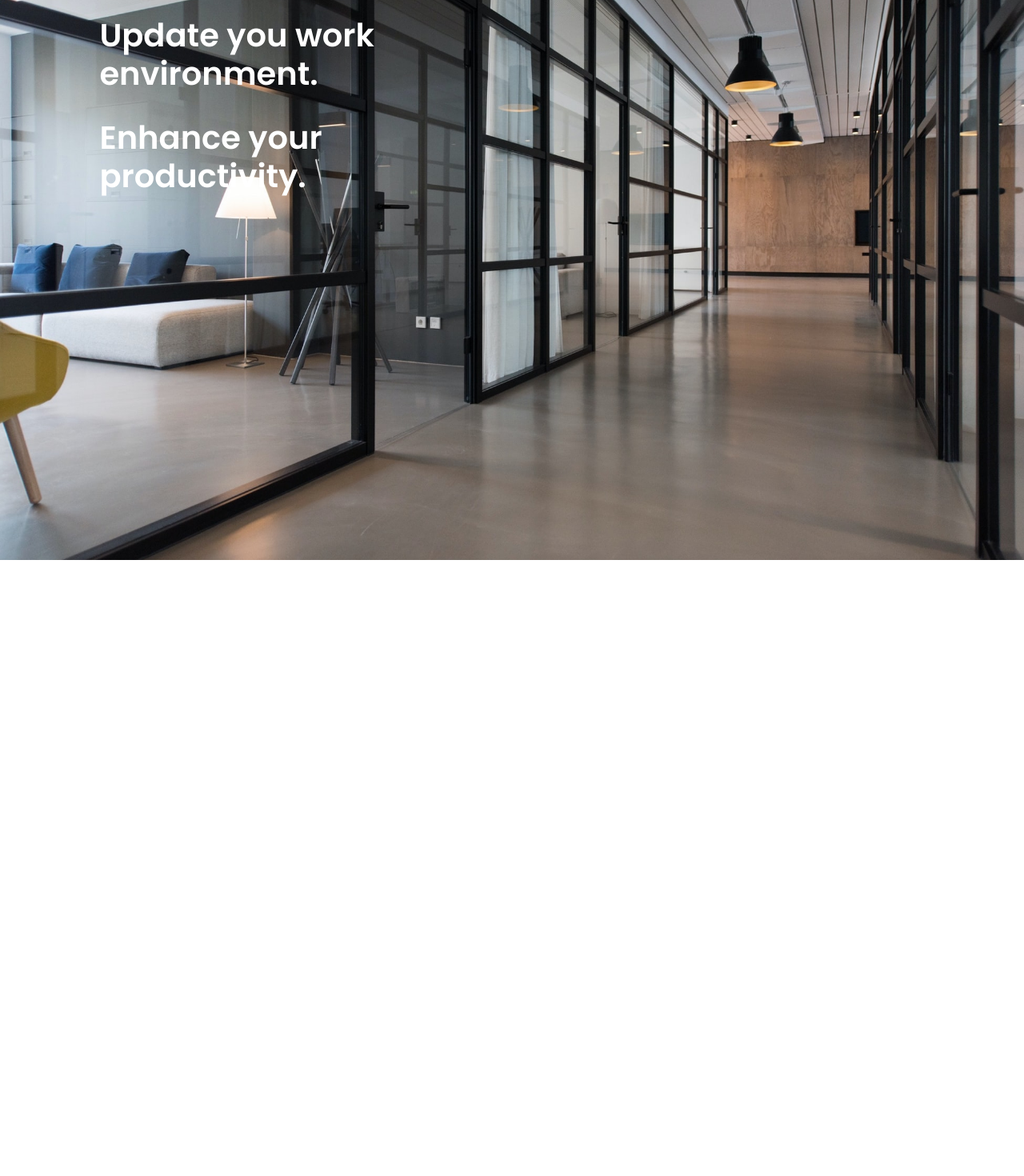
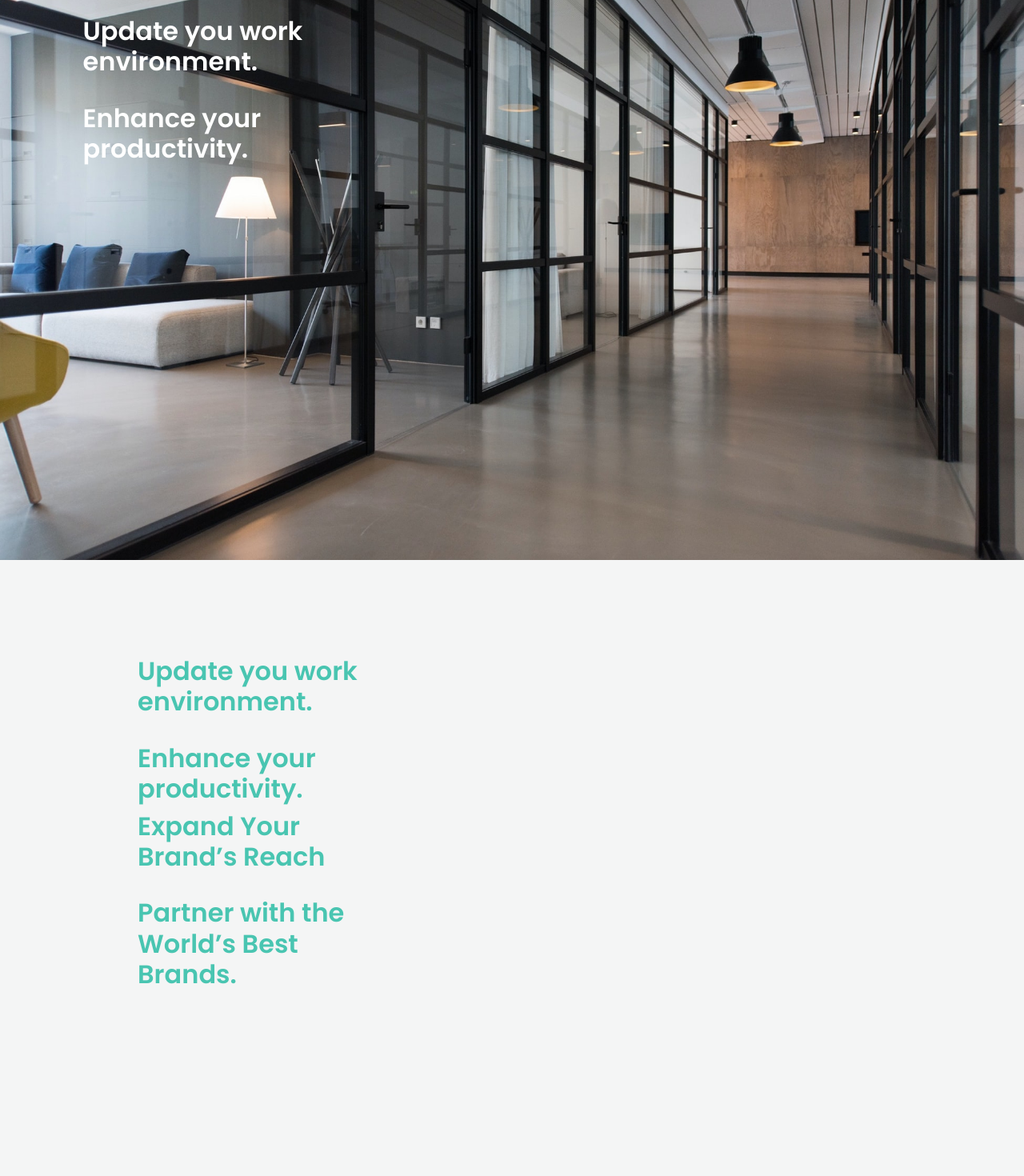
Before and after one commit to Barak-S/Tech-Lounge-v2, a React (Create React App) app: page / in a window 1280 px wide. Shown: the part 900-2370 px from the top of the page at 80% size. Before the commit the page ends 1600 px from the top, so only its background shows below. Built offline with nearby package versions, Linux system fonts and the light colour scheme.

Commit message:
added footer

```diff
--- a/src/App.js
+++ b/src/App.js
@@ -4,6 +4,7 @@ import "./App.scss";
 import Home from './Home'
 import NavBar from './NavBar'
 import { BrowserRouter as Router, Switch, Route, Link } from "react-router-dom";
+import Footer from './Footer'
 
 function App() {
 
@@ -14,6 +15,7 @@ function App() {
         <Switch>
           <Route exact path="/" component={Home} />
         </Switch>
+        <Footer/>
       </div>
     </Router>
   );
--- a/src/App.scss
+++ b/src/App.scss
@@ -2,6 +2,7 @@
 
 $blue: rgb(100,124,187);
 $black: #191919;
+$white: #F4F5F5;
 
 html,
 body {
@@ -116,5 +117,9 @@ nav.navbar.navbar-expand-lg.navbar-light{
 	background-repeat: no-repeat !important;
 	background-color: $blue;
 	background-image: url('images/office2.jpeg');
+}
 
+.collection{
+	height: 100vh;
+	background-color: $white;
 }
--- /dev/null
+++ b/src/Collection.js
@@ -0,0 +1,31 @@
+import React, { useRef, useEffect, useState } from "react";
+import { Row, Col, Card } from 'react-bootstrap';
+import { TweenMax, TweenLite, Power3 }  from 'gsap';
+import { gsap } from "gsap";
+
+const Collection = () => {
+
+  let bg = useRef(null)
+
+  return (
+    <div ref={el => (bg = el)} className="collection">
+      <div style={{position: "absolute", top: "215%"}}>
+          <Col xs={12} sm={12} md={6} lg={6} className="align-auto">
+              <h2 style={{ color: "#49C5B1", fontWeight: "600"}}>Update you work environment.</h2>
+              <br/>
+              <h2 style={{ color: "#49C5B1", fontWeight: "600"}}>Enhance your productivity.</h2>
+          </Col>
+          <Col xs={12} sm={12} md={6} lg={6} className="align-auto">
+              <h2 style={{ color: "#49C5B1", fontWeight: "600"}}>Expand Your Brand’s Reach</h2>
+              <br/>
+              <h2 style={{ color: "#49C5B1", fontWeight: "600"}}>Partner with the World’s Best Brands.</h2>
+          </Col>
+
+      </div>
+    </div>
+
+  );
+
+}
+
+export default Collection;
--- /dev/null
+++ b/src/Footer.js
@@ -0,0 +1,13 @@
+import React, { Component } from 'react';
+
+const Footer = () => {
+
+    return (
+        <div style={{height: "33vh", backgroundColor: "#49C5B1"}}>
+
+        </div>
+    );
+
+}
+
+export default Footer;
--- a/src/Home.js
+++ b/src/Home.js
@@ -3,7 +3,8 @@ import { gsap } from "gsap";
 import "./App.scss";
 import { TweenMax, TweenLite, Power3 }  from 'gsap';
 import { Row, Col } from 'react-bootstrap';
-import Products from './Poducts'
+import Products from './Products'
+import Collection from './Collection'
 import newyork from "./images/newyork.webp";
 import newyork2 from "./images/nyc.jpeg";
 import telaviv from "./images/telaviv.jpeg"
@@ -47,7 +48,7 @@ const Home = () => {
             <Col xs={12} sm={12} md={8} lg={8} className="align-auto">
                 <h2 style={{ color: "#ffffff", fontWeight: "500"}}>Our Mission</h2>
                 <p style={{color: "#ffffff"}}>
-                With attention to detail, we continue to shape the future of the tech industry.
+                    With attention to detail, we continue to shape the future of the tech industry.
                 </p>
                 <div className='locations'>
                 Locations:
@@ -64,6 +65,7 @@ const Home = () => {
         </div>
       </div>
       <Products/>
+      <Collection/>
     </div>
     );
 };
--- a/src/Poducts.js
+++ b/src/Products.js
@@ -8,19 +8,12 @@ const Poducts = () => {
   let bg = useRef(null)
 
   return (
-    // <div className="products" ref={el => (bg = el)}>
-    //   <Row>
-    //     <Col className="align-auto" xs={12}sm={12}md={10}lg={10}>
-    //       <p>hello</p>
-    //     </Col>
-    //   </Row>
-    // </div>
     <div ref={el => (bg = el)} className="products">
       <div style={{position: "absolute", top: "115%"}}>
           <Col xs={12} sm={12} md={8} lg={8} className="align-auto">
-              <h1 style={{ color: "#fff", fontWeight: "600"}}>Update you work environment.</h1>
+              <h2 style={{ color: "#fff", fontWeight: "600"}}>Update you work environment.</h2>
               <br/>
-              <h1 style={{ color: "#fff", fontWeight: "600"}}>Enhance your productivity.</h1>
+              <h2 style={{ color: "#fff", fontWeight: "600"}}>Enhance your productivity.</h2>
           </Col>
       </div>
     </div>
```
